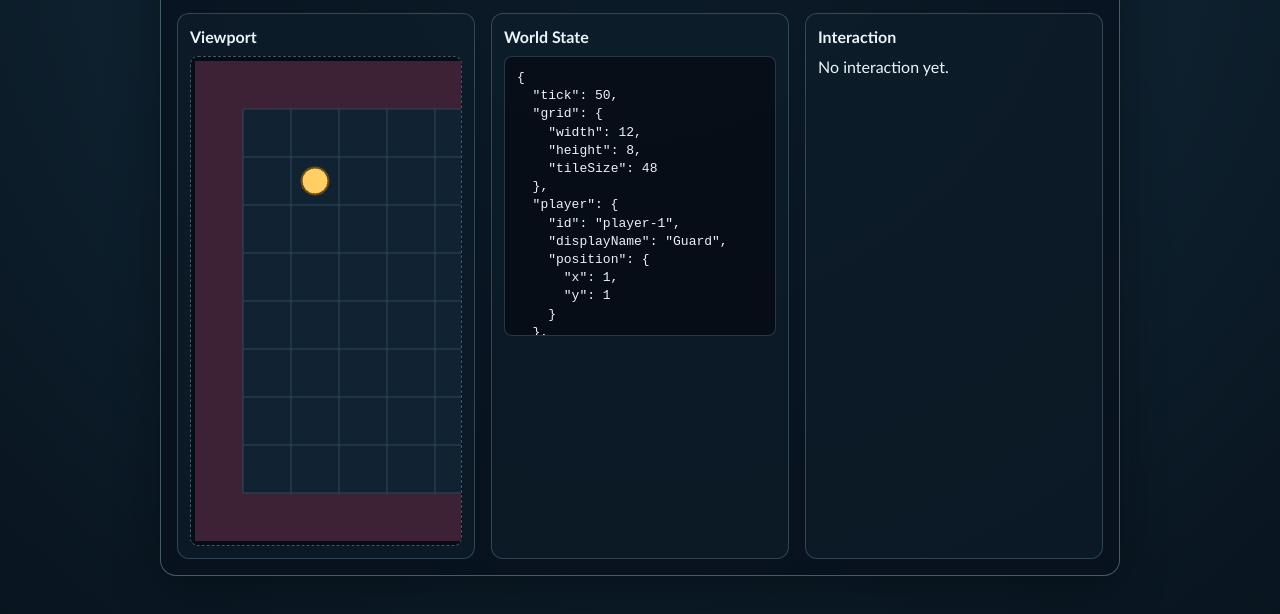
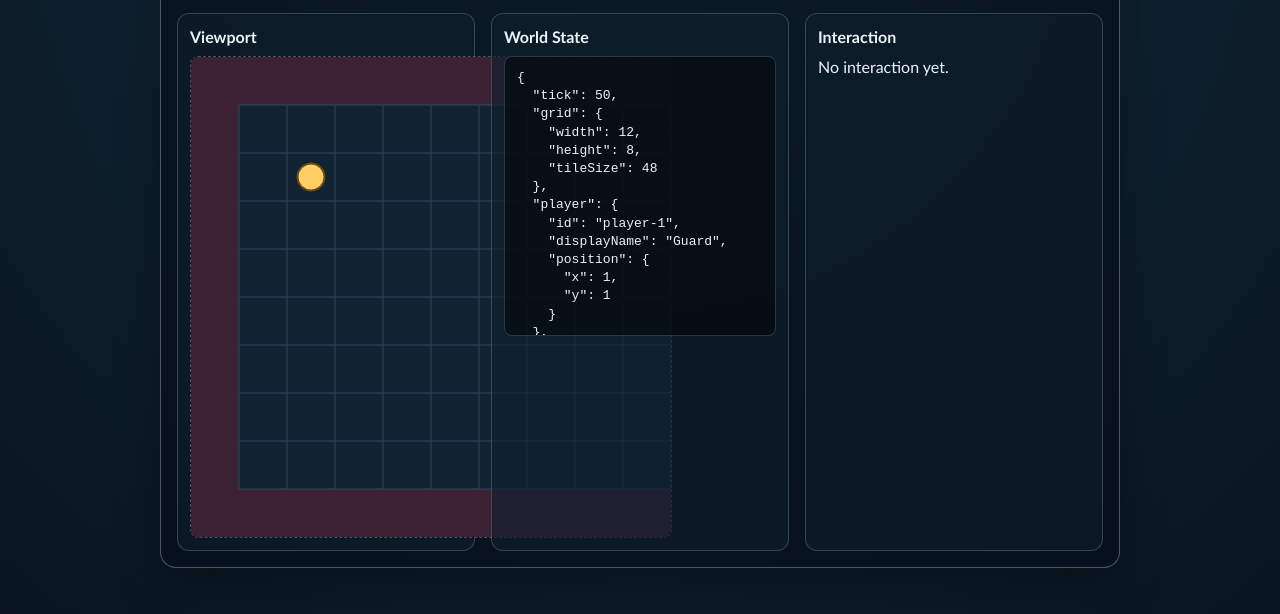
Before and after one commit to gersseba/guard_game, a website built with Vite: page index.html in a window 1280 px wide. Shown: the part 124-738 px from the top of the page. Built offline with nearby package versions, Linux system fonts and the light colour scheme; animation ran at ten frames a second.

Commit message:
#20 align viewport window with camera centering math

```diff
--- a/src/style.css
+++ b/src/style.css
@@ -70,11 +70,12 @@ body {
 }
 
 .guard-game-viewport {
-  min-height: 480px;
+  box-sizing: content-box;
+  height: 480px;
   border-radius: 0.5rem;
   border: 1px dashed rgba(187, 224, 239, 0.35);
-  padding: 0.25rem;
-  width: min(100%, 480px);
+  padding: 0;
+  width: 480px;
   overflow: hidden;
   background: rgba(5, 10, 18, 0.75);
 }
```
